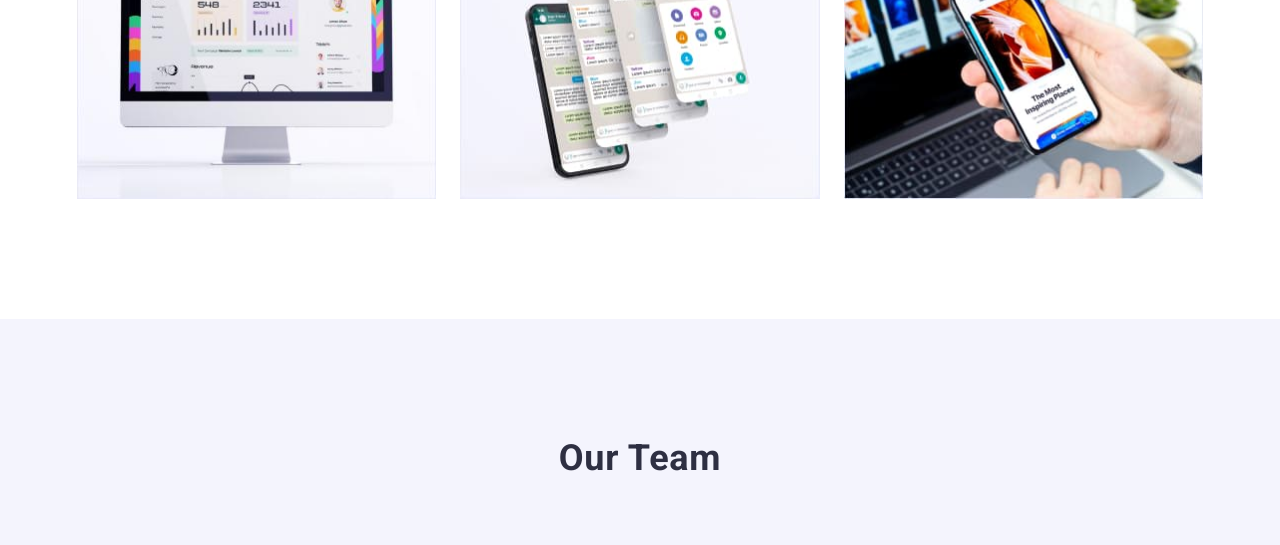
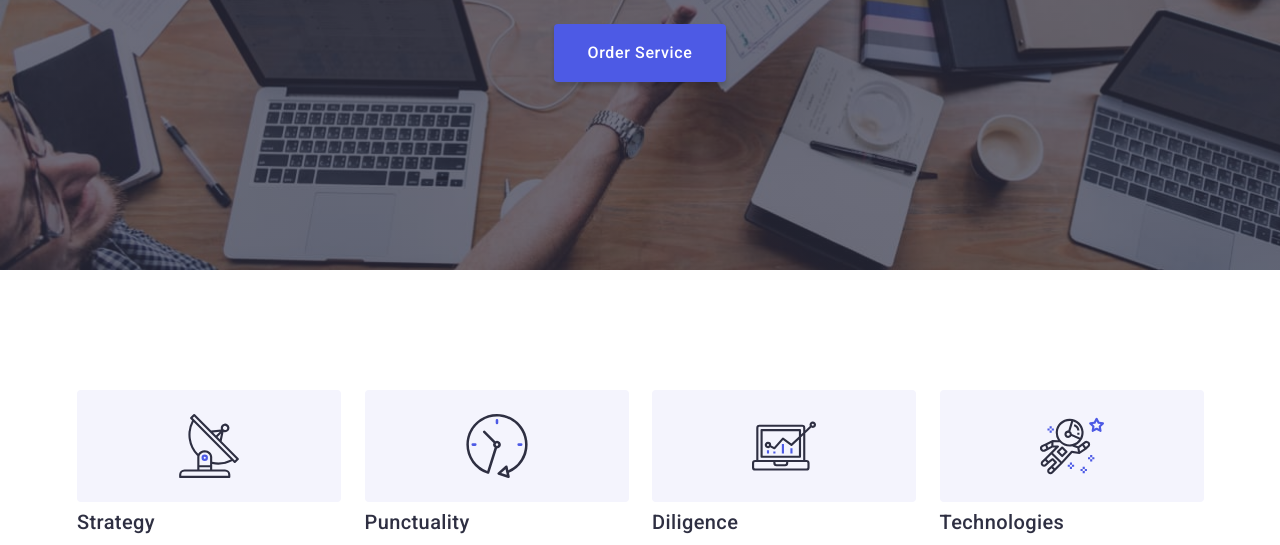
Before and after one commit to Natalka333/goit-markup-hw-07, a plain HTML site: page index.html in a window 1280 px wide. Shown: the part 332-877 px from the top of the page. Drawn offline with nearby package versions, Linux system fonts and the light colour scheme.

Commit message:
Update index.html

```diff
--- a/index.html
+++ b/index.html
@@ -43,14 +43,14 @@
 				</div>
 		</header> -->
 				<!-- HERO -->
-		<!-- <main class="hero">
+		    <main class="hero">
 				<section class="hero-section">
 						<h1 class="hero-subject">Effective Solutions for Your Business</h1>
 						<button data-modal-open type="button" class="hero-btn">Order Service</button>
-				</section> -->
+				</section>
 
 				<!-- SECTION FEATURE-->
-				<!-- <section class="section-feature">
+				<section class="section-feature">
 				<h2 class="hidden-feature">Opportunity</h2>
 				<div class="container">
 				<ul class="feature-list list">
@@ -102,7 +102,7 @@
 						</li>
 				</ul>
 				</div>
-				</section> -->
+				</section>
 				<!-- IMAGES-->
 			  <section class="images">
 						<div class="container">
```
